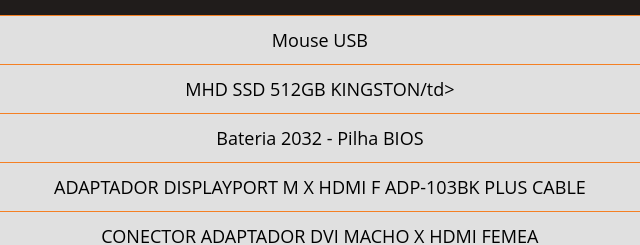
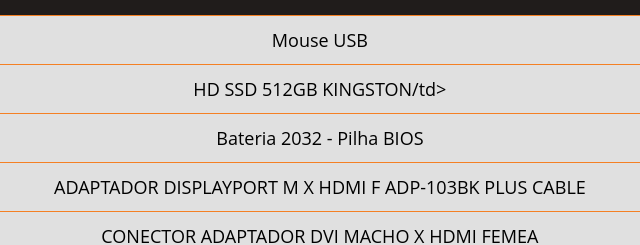
Before and after one commit to junior624/NovaListaTasy, a plain HTML site: page index.html in a window 1280 px wide. Shown: the part 169-414 px from the top of the page, 277-917 px from the left. Drawn offline with Linux system fonts and the light colour scheme.

Commit message:
CORREÇÃO SSD 512

```diff
--- a/index.html
+++ b/index.html
@@ -40,7 +40,7 @@
 
       </tr>
       <tr>
-        <td>MHD SSD 512GB KINGSTON/td>
+        <td>HD SSD 512GB KINGSTON/td>
         <td data-type="cod">210073
 
       </tr>
```
